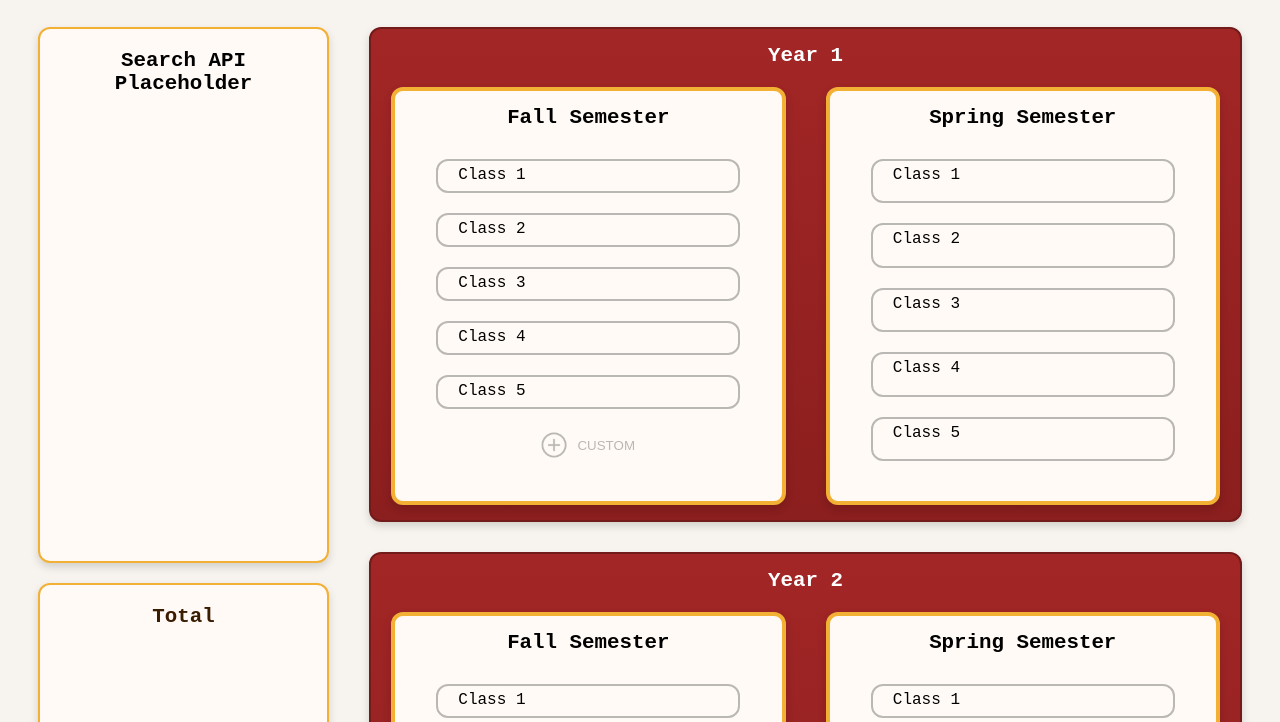
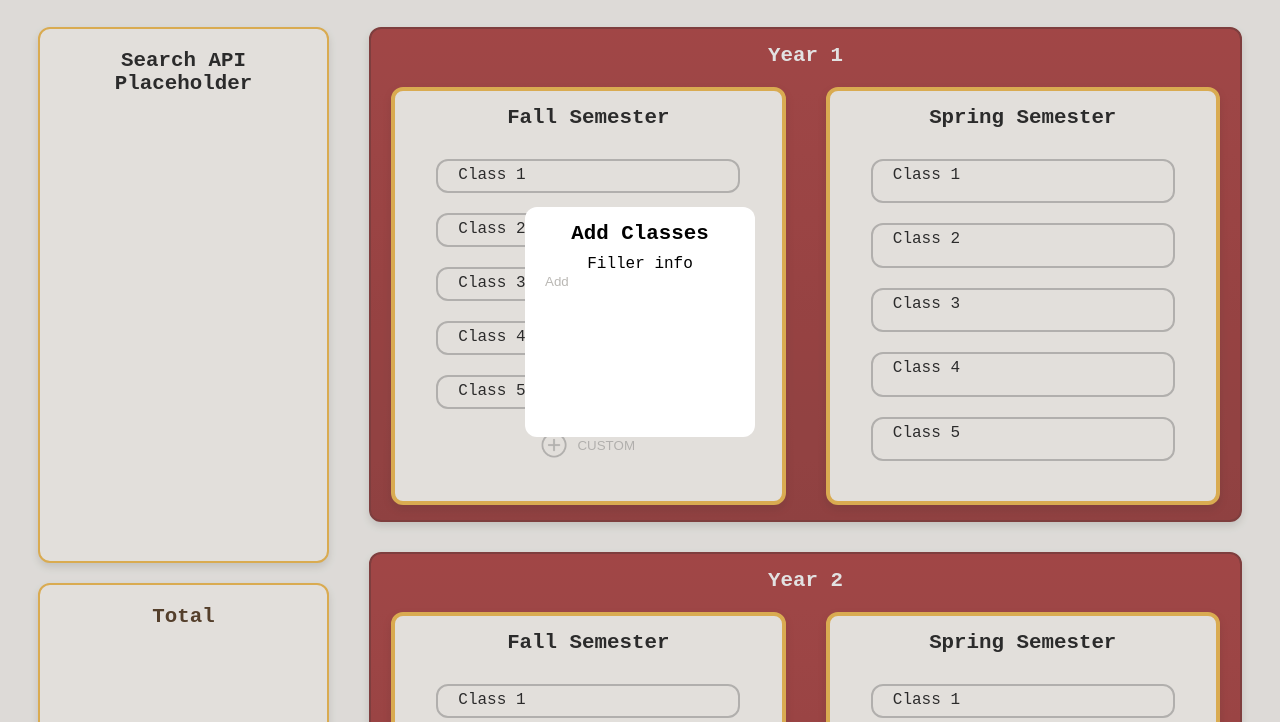
Before and after one commit to IIT-ITMD-443/CollegeSchedule, a plain HTML site: page src/index.html in a window 1280 px wide. Both pictures are taken after a click on the button "CUSTOM". Shown: the part 78-800 px from the top of the page. Drawn offline with Linux system fonts and the light colour scheme.

Commit message:
with div as a modal

```diff
--- a/src/index.html
+++ b/src/index.html
@@ -8,6 +8,7 @@
     	<script src="script.js"></script>
 	</head>
 	<body>
+		<div class="modal-backdrop hidden"></div> <!--Class names: modal-backdrop, hidden-->
 		<main>
 			<header>
 				<h1>4 Year Plan</h1>
@@ -42,14 +43,14 @@
 								<div class="box">
 									<p>Class 5</p>
 								</div>
-								<button id="openBtn" type="button">
+								<button class="openBtn" data-target="dialog-1" type="button">
 									<img src="img/add.png" alt="add icon">
 									<p>CUSTOM</p>
 								</button>
-								<dialog id="dialog">
+								<dialog id="dialog-1">
 									<h2>Add Classes</h2>
 									<p>Filler info</p>
-									<button id="closeBtn" type="button">Add</button>
+									<button class="closeBtn" data-target="dialog-1" type="button">Add</button>
 								</dialog>
 							</div>
 							<div class="semester">
--- a/src/script.js
+++ b/src/script.js
@@ -1,6 +1,49 @@
-const dialog = document.getElementById('dialog');
-const openBtn = document.getElementById('openBtn');
-const closeBtn = document.getElementById('closeBtn');
+//Wait Until the DOM is Ready
+//Function only runs after the DOM is fullt loaded
+document.addEventListener("DOMContentLoaded", () => {
+  setupModals();
+});
 
-openBtn.addEventListener('click', () => dialog.showModal());
-closeBtn.addEventListener('click', () => dialog.close());
+
+function setupModals() {
+  //Event Handling Steps
+
+  //1. Identify the element you want to listen to
+  // Select all open and close buttons (select all open and close button elements)
+  const openButtons = document.querySelectorAll(".openBtn");    //document.querySelectorAll() returns a NodeList which is a collection of nodes
+  const closeButtons = document.querySelectorAll(".closeBtn");  //Not the same as an array but can be iterated with forEach()
+  const backdrop = document.querySelector(".modal-backdrop");
+
+  //2. Choose the event type - in this case it is when the button is clicked
+  // Add a click listener to each open button
+  openButtons.forEach(button => {
+    button.addEventListener("click", event => {
+      const targetId = event.currentTarget.dataset.target; // get ID from data-target
+      const dialog = document.getElementById(targetId);    // find the matching <dialog>
+      if (dialog) {
+        backdrop.classList.remove("hidden"); // show backdrop
+        //Every HTML element has a property called .classList
+        // .add and .remove are methods of the object classList
+        dialog.showModal(); // open the modal
+      }
+    });
+  });
+
+  // Add a click listener to each close button
+  closeButtons.forEach(button => {
+    button.addEventListener("click", event => {
+      const targetId = event.currentTarget.dataset.target; // get ID from data-target
+      const dialog = document.getElementById(targetId);    // find the matching <dialog>
+      if (dialog) {
+        backdrop.classList.add("hidden"); // hide backdrop
+        dialog.close();                          // close the modal
+      }
+    });
+  });
+
+  //event → is the parameter that holds info about what just happened (the click event).
+
+  //event.currentTarget → the button that was actually clicked.
+
+  //.dataset.target → grabs the value of data-target="something" from the HTML.
+}
--- a/src/style.css
+++ b/src/style.css
@@ -118,7 +118,7 @@ header h1{
     width: 75%;
 }
 
-#openBtn {
+.openBtn, .closeBtn {
     display: flex;
     align-items: center;
     border: none;
@@ -129,20 +129,40 @@ header h1{
     color: #bab8b4;
 }
 
-#openBtn img{
+.openBtn img{
     margin-right: 8px;
     width: 30px;
     height: 30px;
 }
 
-#openBtn:hover{
+.openBtn:hover{
     border-radius: 12px;
     background-color:#ecebe9;
 }
 
-dialog::backdrop {
-  background: rgba(0,0,0,0.5);
+.modal-backdrop {
+  position: fixed;
+  inset: 0;
+  background-color: rgba(240, 240, 240, 0.2); /* much lighter tint */
+  transition: opacity 0.3s ease;
+  z-index: 999;
+  opacity: 1;
 }
+
+.hidden {
+  opacity: 0;
+  pointer-events: none;
+}
+
+dialog{
+    width: 200px;
+    height: 200px;
+    border-radius: 12px;
+    padding: 15px;
+    border: none;
+}
+
+
 
 @media (max-width: 1024px) {
     .semesters{
```
